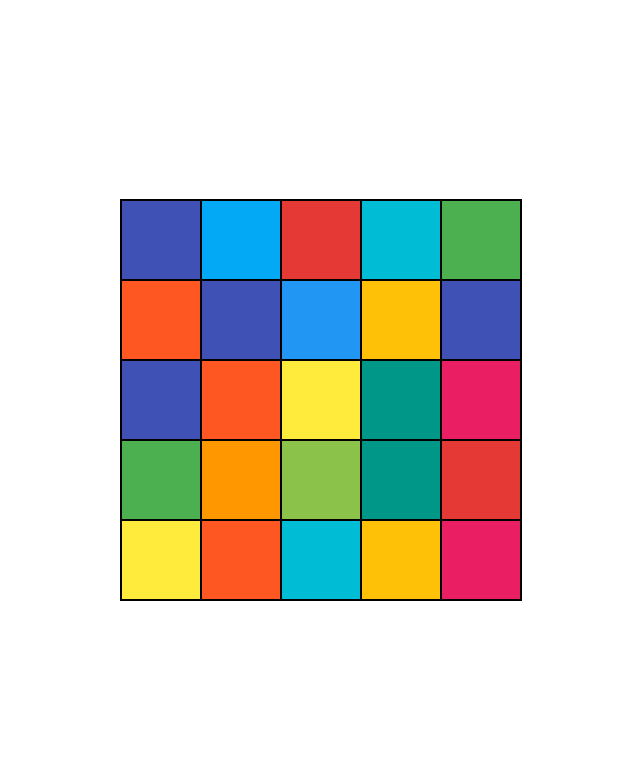
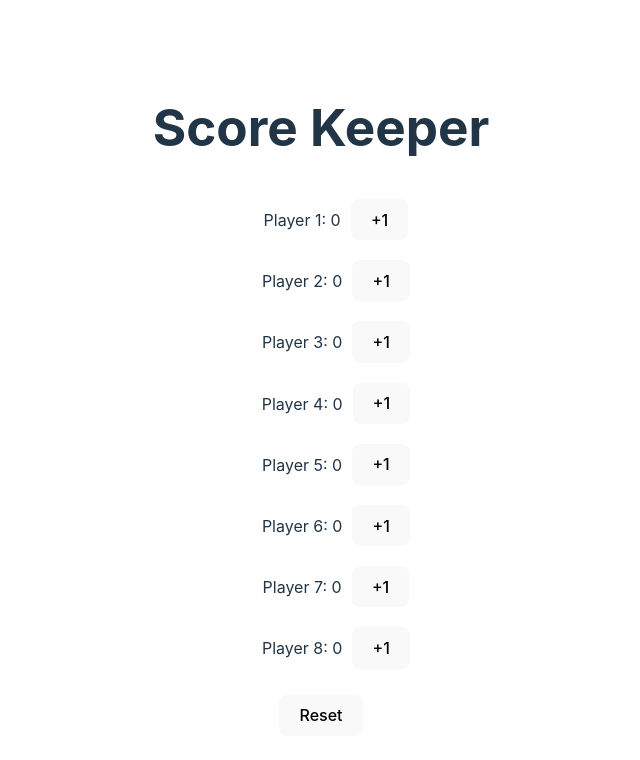
Before and after one commit to kongkham-lk/React-Self-taught, a React (Vite) app in the folder exercise combined/: page / in a window 1280 px wide. Shown: the top 760 px of the page, without its empty margins (319-959 px from the left). Built offline with nearby package versions, Linux system fonts and the light colour scheme.

Commit message:
practicing useState with callback syntax

```diff
--- a/exercise combined/src/App.jsx
+++ b/exercise combined/src/App.jsx
@@ -1,8 +1,10 @@
 import './App.css';
-import RandomPokemon from "./RandomPokemon/RandomPokemon.jsx";
-import Slot from "./Slot/Slot.jsx";
-import PropertyList from "./PropertyList/PropertyList.jsx";
-import ColorBoxGrid from "./RandomColorBox/ColorBoxGrid.jsx";
+import RandomPokemon from "./RandomPokemon/RandomPokemon";
+import Slot from "./Slot/Slot";
+import PropertyList from "./PropertyList/PropertyList";
+import ColorBoxGrid from "./RandomColorBox/ColorBoxGrid";
+import ScoreKeeper from "./ScoreKeeper/ScoreKeeper";
+
 
 const properties = [
   { id: 129031, name: "Desert Yurt", rating: 4.9, price: 150 },
@@ -42,7 +44,9 @@ function App() {
       {/* PropertyList exercise */}
       {/* <PropertyList properties={properties} /> */}
       {/* RandomColorBox exercise */}
-      <ColorBoxGrid colors={colors} />
+      {/* <ColorBoxGrid colors={colors} /> */}
+      {/* ScoreKeeper exercise */}
+      <ScoreKeeper numPlayers={8} />
     </div>
   );
 }
--- /dev/null
+++ b/exercise combined/src/ScoreKeeper/ScoreKeeper.jsx
@@ -0,0 +1,51 @@
+import { useState } from "react";
+
+export default function ScoreKeeper({ numPlayers = 3, target = 5 }) {
+    const [scores, setScores] = useState(new Array(numPlayers).fill(0));
+    const [foundWinner, setโoundWinner] = useState(false);
+    const incrementScore = (index) => {
+        setScores((prevScore) => {
+            // const copy = [...prevScore];
+            // copy[index] += 1;
+            // return copy;
+            return prevScore.map((score, idx) => {
+                if (index === idx && foundWinner !== true) {
+                    if (score === target - 1) {
+                        setโoundWinner((winner) => (winner = true));
+                    }
+                    return (score += 1);
+                }
+                return score;
+            });
+        });
+    };
+    const reset = () => {
+        setโoundWinner((resetWinner) => (resetWinner = false));
+        setScores(new Array(numPlayers).fill(0));
+    };
+    return (
+        <div>
+            <h1>Score Keeper</h1>
+            <ul>
+                {scores.map((pScore, index) => {
+                    return (
+                        <li key={index} style={{ listStyle: "none" }}>
+                            Player {index + 1}: {pScore}
+                            <button
+                                style={{ margin: "10px" }}
+                                onClick={() => incrementScore(index)}
+                            >
+                                +1
+                            </button>
+                            {pScore >= target && <span style={{
+                                color: "green",
+                                fontWeight: 500
+                            }}>WINNER!</span>}
+                        </li>
+                    );
+                })}
+            </ul>
+            <button onClick={reset}>Reset</button>
+        </div>
+    );
+}
```
